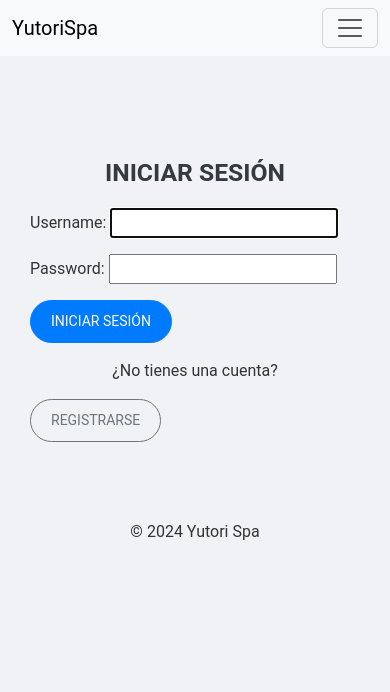
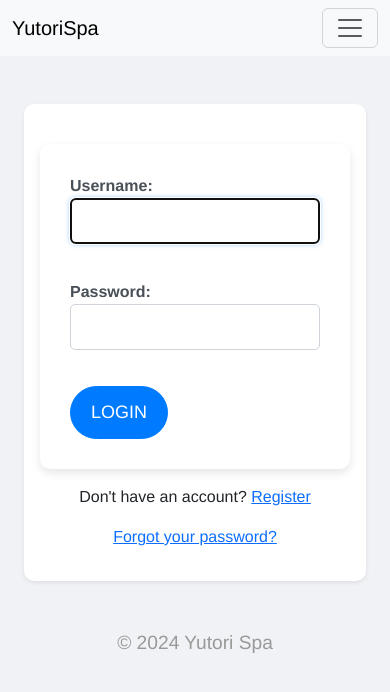
Before and after one commit to LionelWise77/Yutori-PP4, a Django app: a page that uses spa/templates/spa/base.html in a window 390 px wide. Shown: the top 692 px of the page. Run offline with Django 4.2, Linux system fonts and the light colour scheme; some libraries are stand-ins or nearby versions.

Commit message:
creation reset password btn and styling css

```diff
--- a/spa/static/css/styles.css
+++ b/spa/static/css/styles.css
@@ -1,40 +1,53 @@
-/* Estilos generales */
+
 body {
     background-color: #f0f2f5; /* Fondo claro */
-    color: #333; /* Texto oscuro */
-    font-family: 'Roboto', sans-serif; /* Fuente moderna */
+    color: #333;
+    font-family: 'Helvetica Neue', Arial, sans-serif;
 }
 
-/* Títulos */
-h1, h2 {
-    color: #343a40; /* Color oscuro */
+
+h2 {
+    color: #343a40;
     text-transform: uppercase;
     font-weight: 700;
-    margin-bottom: 20px;
+    margin-bottom: 30px;
 }
 
-h3, h4 {
-    font-weight: 500;
-    color: #6c757d;
+/* Form */
+form {
+    background-color: #fff;
+    padding: 30px;
+    border-radius: 10px;
+    box-shadow: 0px 4px 10px rgba(0, 0, 0, 0.1);
 }
 
-/* Estilo de las imágenes */
-.img-fluid {
-    border-radius: 8px; /* Bordes redondeados */
-    transition: transform 0.2s ease; /* Transición suave al pasar el mouse */
+form label {
+    font-weight: 600;
+    color: #495057;
 }
 
-.img-fluid:hover {
-    transform: scale(1.05); /* Efecto de zoom */
-    box-shadow: 0 4px 8px rgba(0, 0, 0, 0.1); /* Sombra alrededor */
+form input, form select, form textarea {
+    border-radius: 5px;
+    border: 1px solid #ced4da;
+    padding: 10px;
+    width: 100%;
+    margin-bottom: 20px;
+    font-size: 16px;
+    color: #495057;
 }
 
-/* Botones */
+form input:focus, form select:focus, form textarea:focus {
+    border-color: #007bff;
+    box-shadow: 0px 0px 5px rgba(0, 123, 255, 0.5);
+}
+
+/* Btn Book Section */
 .btn {
-    border-radius: 50px; /* Bordes redondeados */
     text-transform: uppercase;
-    padding: 12px 30px;
-    font-size: 16px;
+    padding: 12px 20px;
+    font-size: 18px;
+    border-radius: 50px;
+    transition: background-color 0.3s ease;
 }
 
 .btn-primary {
@@ -46,63 +59,18 @@ h3, h4 {
     background-color: #0056b3;
 }
 
-.btn-danger {
-    background-color: #dc3545;
+.d-grid {
+    display: grid;
 }
 
-.btn-danger:hover {
-    background-color: #c82333;
-}
-
-/* Estilo de las tarjetas */
-.card {
-    transition: transform 0.3s ease, box-shadow 0.3s ease;
-    border: none; /* Sin borde */
-}
-
-.card:hover {
-    transform: translateY(-10px); /* Elevar la tarjeta */
-    box-shadow: 0 8px 16px rgba(0, 0, 0, 0.2); /* Sombra */
-}
-
-.card-body {
-    text-align: center;
-}
-
-.card-img-top {
-    border-radius: 8px 8px 0 0; /* Bordes superiores redondeados */
-}
-
-/* Espaciado entre columnas */
-.mb-4 {
-    margin-bottom: 30px;
-}
-
-/* Estilos personalizados para pantallas pequeñas */
-@media (max-width: 768px) {
-    .container {
-        padding: 15px;
-    }
-
-    .btn {
-        font-size: 14px;
-        padding: 10px 20px;
-    }
-}
+/* Style Hero Section */
 
 .hero-section {
-    background-image: url("/static/images/exploreservices.jpg"); /* O la ruta correcta de tu imagen */
+    background-image: url("/static/images/exploreservices.jpg");
     height: 100vh;
     background-size: cover;
     background-position: center;
-}
-
-
-    .hero-section {
     position: relative;
-        background-size: cover;
-        background-position: center;
-        height: 100vh;
     display: flex;
     align-items: center;
     justify-content: center;
@@ -115,12 +83,13 @@ h3, h4 {
     left: 0;
     width: 100%;
     height: 100%;
-        background: rgba(0, 0, 0, 0.5); /* Dark overlay for better readability */
+    background: rgba(0, 0, 0, 0.5);
 }
 
 .hero-content {
     position: relative;
     z-index: 2;
+    text-align: center;
 }
 
 .hero-content h1 {
@@ -136,3 +105,148 @@ h3, h4 {
     padding: 15px 30px;
     font-size: 1.2rem;
 }
+
+@media (max-width: 768px) {
+    .hero-section h1 {
+        font-size: 2.5rem;
+    }
+
+    .hero-section p {
+        font-size: 1.2rem;
+    }
+}
+
+/* Services Style */
+.service-card {
+    transition: transform 0.3s ease-in-out, box-shadow 0.3s ease-in-out;
+    border-radius: 15px;
+    overflow: hidden;
+    height: 300px;
+    background-size: cover;
+    background-position: center;
+}
+
+.service-card:hover {
+    transform: translateY(-10px);
+    box-shadow: 0px 10px 20px rgba(0, 0, 0, 0.1);
+}
+
+/* Services img Style */
+.service-1 {
+    background-image: url('/static/images/service1.jpg');
+}
+
+.service-2 {
+    background-image: url('/static/images/service2.jpg');
+}
+
+.service-3 {
+    background-image: url('/static/images/service3.jpg');
+}
+
+
+
+/* Cards Styles */
+.service-card .card-body {
+    background-color: rgba(255, 255, 255, 0.8);
+    position: absolute;
+    bottom: 0;
+    width: 100%;
+    padding: 20px;
+}
+
+.service-card .card-title {
+    font-weight: bold;
+    color: #343a40;
+}
+
+.service-card .card-text {
+    color: #6c757d;
+}
+
+.service-card .btn {
+    background-color: #007bff;
+    border-radius: 50px;
+    padding: 10px 20px;
+    font-size: 14px;
+    transition: background-color 0.2s ease;
+}
+
+.service-card .btn:hover {
+    background-color: #0056b3;
+}
+
+/* Estilos generales para las tarjetas */
+.card {
+    border-radius: 10px;
+    border: none;
+    box-shadow: 0 4px 12px rgba(0, 0, 0, 0.1);
+    transition: transform 0.2s ease, box-shadow 0.2s ease;
+}
+
+.card:hover {
+    transform: translateY(-5px);
+    box-shadow: 0 8px 16px rgba(0, 0, 0, 0.2);
+}
+
+.card-title {
+    font-size: 1.5rem;
+    font-weight: bold;
+    color: #333;
+}
+
+.card-text {
+    font-size: 1rem;
+    color: #666;
+}
+
+/* Estilo para botones */
+.btn-warning {
+    background-color: #f0ad4e;
+    border-color: #f0ad4e;
+}
+
+.btn-warning:hover {
+    background-color: #ec971f;
+}
+
+.btn-danger {
+    background-color: #dc3545;
+}
+
+.btn-danger:hover {
+    background-color: #c82333;
+}
+
+/* Estilo para los modales */
+.modal-header {
+    background-color: #007bff;
+    color: white;
+}
+
+.modal-content {
+    border-radius: 8px;
+    border: none;
+}
+
+.modal-footer .btn {
+    padding: 10px 20px;
+}
+
+/* Centrar mensaje cuando no hay citas */
+.text-center p {
+    font-size: 1.2rem;
+    color: #999;
+}
+
+/* Espaciado entre citas */
+.mb-4 {
+    margin-bottom: 20px;
+}
+
+input[type="datetime-local"] {
+    font-size: 1rem;
+    padding: 10px;
+    border-radius: 8px;
+    border: 1px solid #ced4da;
+}
--- a/spa/templates/registration/login.html
+++ b/spa/templates/registration/login.html
@@ -7,14 +7,22 @@
 <div class="container mt-5">
     <div class="row justify-content-center">
         <div class="col-md-6">
-            <h2 class="text-center">Iniciar Sesión</h2>
-            <form method="post">
-                {% csrf_token %}
-                {{ form.as_p }}
-                <button type="submit" class="btn btn-primary btn-block">Iniciar Sesión</button>
-            </form>
-            <p class="mt-3 text-center">¿No tienes una cuenta?</p>
-            <a href="{% url 'register' %}" class="btn btn-outline-secondary btn-block">Registrarse</a>
+            <div class="card shadow-sm">
+                <div class="card-body">
+                    <h2 class="text-center mb-4"></h2>
+                    <form method="post">
+                        {% csrf_token %}
+                        {{ form.as_p }}
+                        <button type="submit" class="btn btn-primary btn-block">Login</button>
+                    </form>
+                    <p class="mt-3 text-center">
+                        Don't have an account? <a href="{% url 'register' %}">Register</a>
+                    </p>
+                    <p class="mt-3 text-center">
+                        <a href="{% url 'password_reset' %}">Forgot your password?</a>
+                    </p>
+                </div>
+            </div>
         </div>
     </div>
 </div>
--- a/spa/templates/spa/base.html
+++ b/spa/templates/spa/base.html
@@ -16,7 +16,7 @@
 <body>
     <nav class="navbar navbar-expand-lg navbar-light bg-light">
         <div class="container-fluid">
-            <a class="navbar-brand" href="{% url 'service_list' %}">YutoriSpa</a>
+            <a class="navbar-brand" href="{% url 'index' %}">YutoriSpa</a>
             <button class="navbar-toggler" type="button" data-bs-toggle="collapse" data-bs-target="#navbarNav"
                 aria-controls="navbarNav" aria-expanded="false" aria-label="Toggle navigation">
                 <span class="navbar-toggler-icon"></span>
--- a/spa/templates/spa/invoice_detail.html
+++ b/spa/templates/spa/invoice_detail.html
@@ -1,4 +1,4 @@
-{% extends 'base.html' %}
+{% extends 'spa/base.html' %}
 {% load static %}
 {% block content %}
 <h2>Invoice</h2>
--- a/spa/views.py
+++ b/spa/views.py
@@ -3,7 +3,7 @@ from .models import Client, TreatmentService, Appointment, Invoice, Service
 from .forms import AppointmentForm
 from django.contrib.auth.decorators import login_required
 from django.contrib.auth.forms import UserCreationForm
-from django.contrib.auth import login
+from django.contrib.auth import login, logout
 
 
 # Create your views here.
@@ -107,3 +107,7 @@ def login_view(request):
     else:
         form = AuthenticationForm()
     return render(request, 'spa/login.html', {'form': form})
+
+def logout_view(request):
+    logout(request)
+    return redirect('index')
--- a/yutori/urls.py
+++ b/yutori/urls.py
@@ -29,10 +29,15 @@ urlpatterns = [
     path('appointments/', views.appointment_list, name='appointment_list'),
     path('my-appointments/', views.my_appointments, name='my_appointments'),
     path('invoice/<int:appointment_id>/', views.view_invoice, name='view_invoice'),
-    path('logout/', auth_views.LogoutView.as_view(), name='logout'),
+    path('logout/', auth_views.LogoutView.as_view(next_page='index'), name='logout'),
     path('login/', auth_views.LoginView.as_view(), name='login'),
     path('register/', views.register, name='register'),
     path('book/<int:service_id>/', views.book_appointment, name='book_appointment_with_service'),
+    path('password_reset/', auth_views.PasswordResetView.as_view(), name='password_reset'),
+    path('password_reset/done/', auth_views.PasswordResetDoneView.as_view(), name='password_reset_done'),
+    path('reset/<uidb64>/<token>/', auth_views.PasswordResetConfirmView.as_view(), name='password_reset_confirm'),
+    path('reset/done/', auth_views.PasswordResetCompleteView.as_view(), name='password_reset_complete'),
+
 ]
 
 from django.conf import settings
```
Also changed, not shown: spa/templates/spa/appointment_list.html (+8 -6 lines), spa/templates/spa/book_appointment.html (+16 -7 lines), spa/templates/spa/index.html (+0 -43 lines), spa/templates/spa/password_reset_complete.html (added, +14 -0 lines), spa/templates/spa/password_reset_confirm.html (added, +15 -0 lines), spa/templates/spa/password_reset_done.html (added, +14 -0 lines), spa/templates/spa/password_reset_form.html (added, +18 -0 lines), spa/templates/spa/service_list.html (+7 -11 lines), yutori/settings.py (+8 -0 lines). Lines whose indentation alone changed are shown as unchanged.
